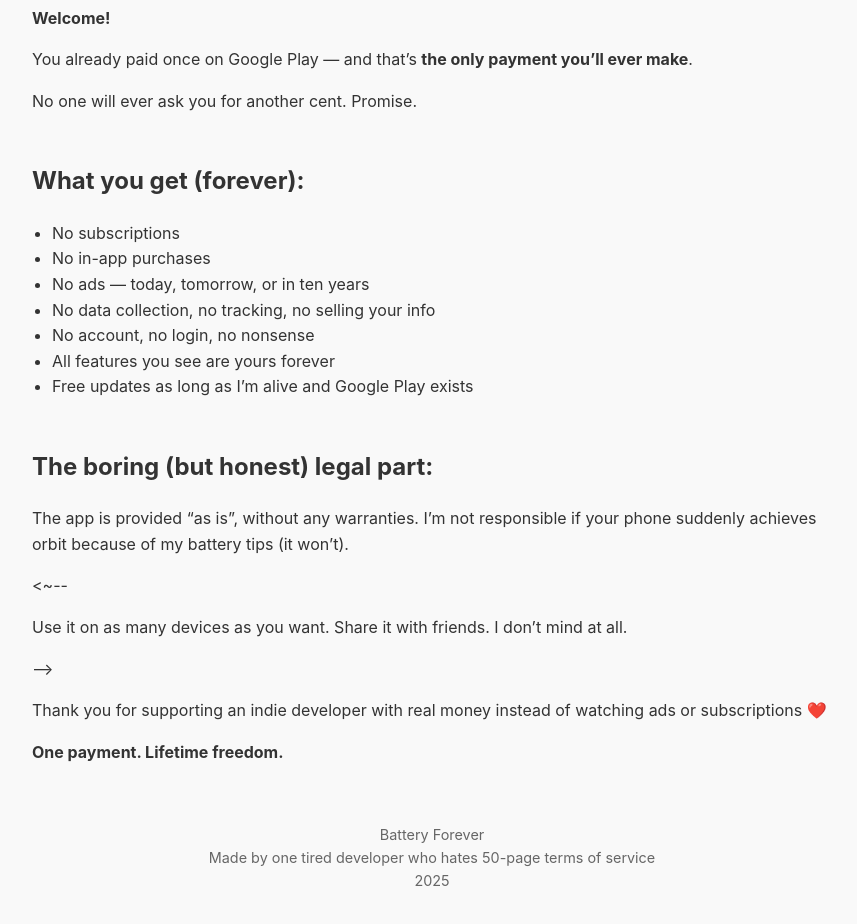
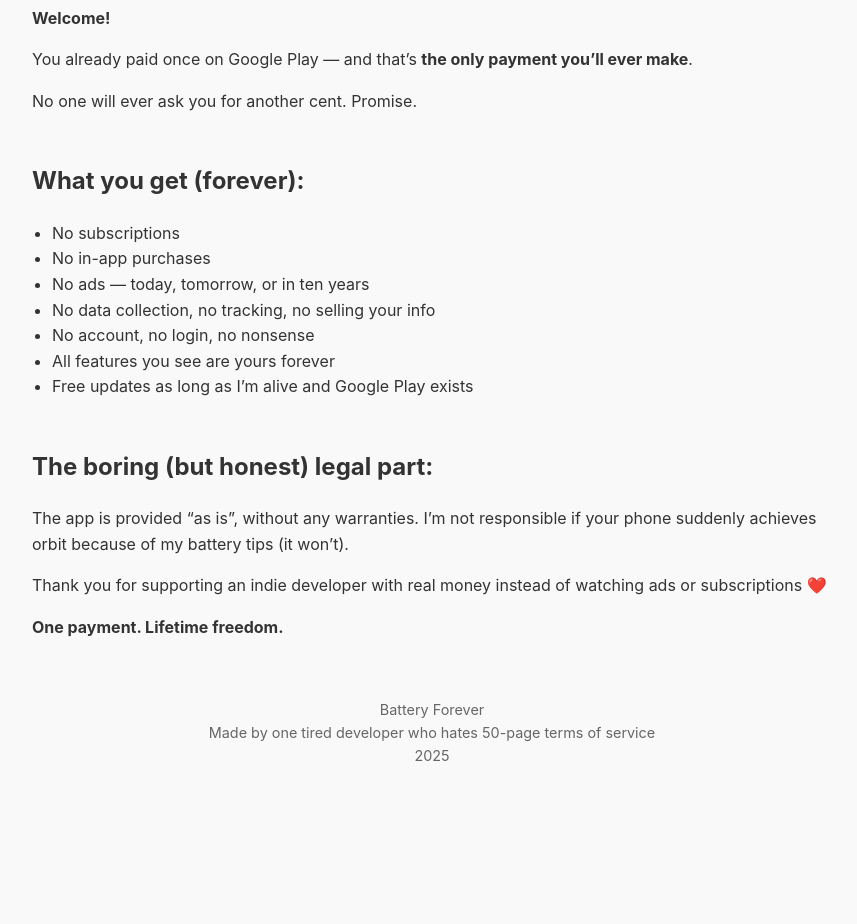
Before and after one commit to vladimir19540315/battery-forever-privacy, a plain HTML site: page terms.html in a window 1280 px wide. Shown: the part 174-1098 px from the top of the page, without its empty margins (208-1065 px from the left). After the commit the page ends 1001 px from the top, so only its background shows below. Drawn offline with Linux system fonts and the light colour scheme.

Commit message:
Update terms.html

```diff
--- a/terms.html
+++ b/terms.html
@@ -52,7 +52,7 @@ vladimir Ilnitsky, [25.11.2025 09:44]
 <p>The app is provided “as is”, without any warranties.
 I’m not responsible if your phone suddenly achieves orbit because of my battery tips (it won’t).</p>
 
-<~-- <p>Use it on as many devices as you want. Share it with friends. I don’t mind at all.</p> -->
+<!-- <p>Use it on as many devices as you want. Share it with friends. I don’t mind at all.</p> -->
 
 <p>Thank you for supporting an indie developer with real money instead of watching ads or subscriptions <span class="heart">❤️</span></p>
 
```
